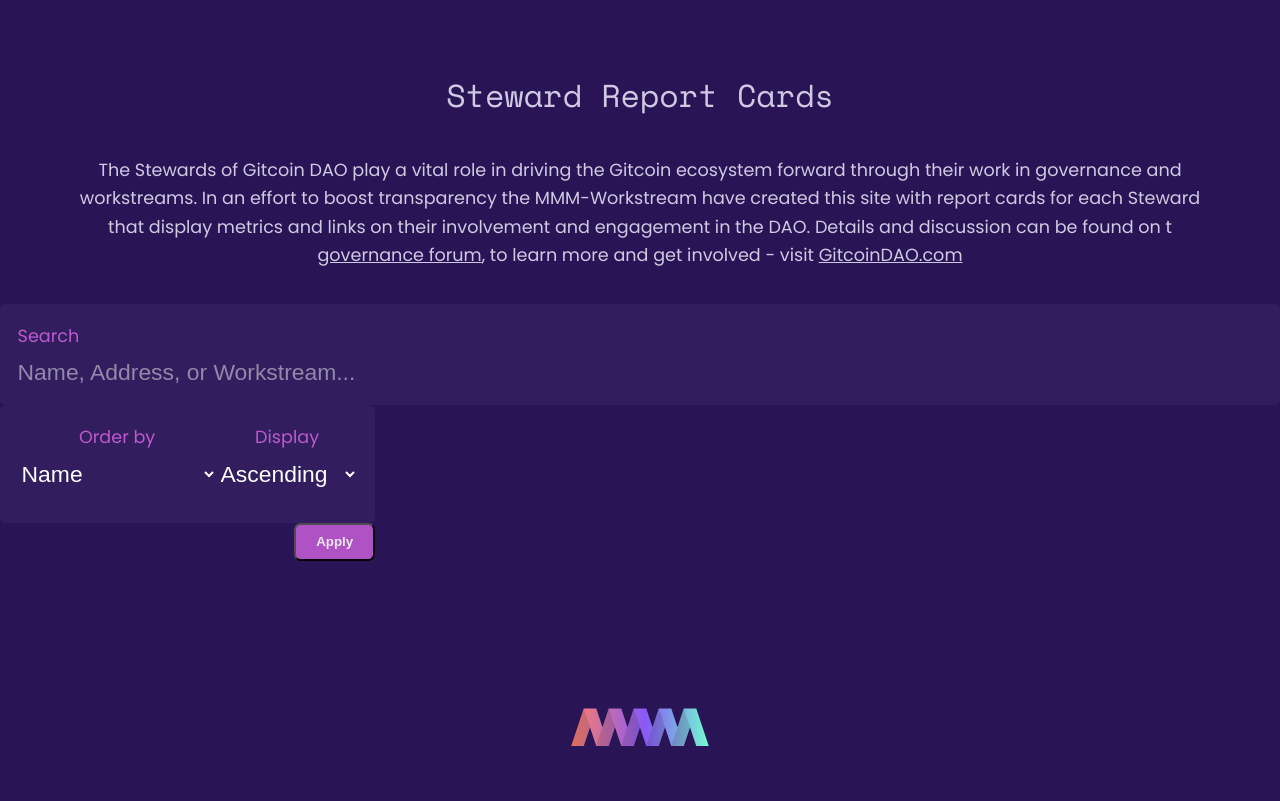
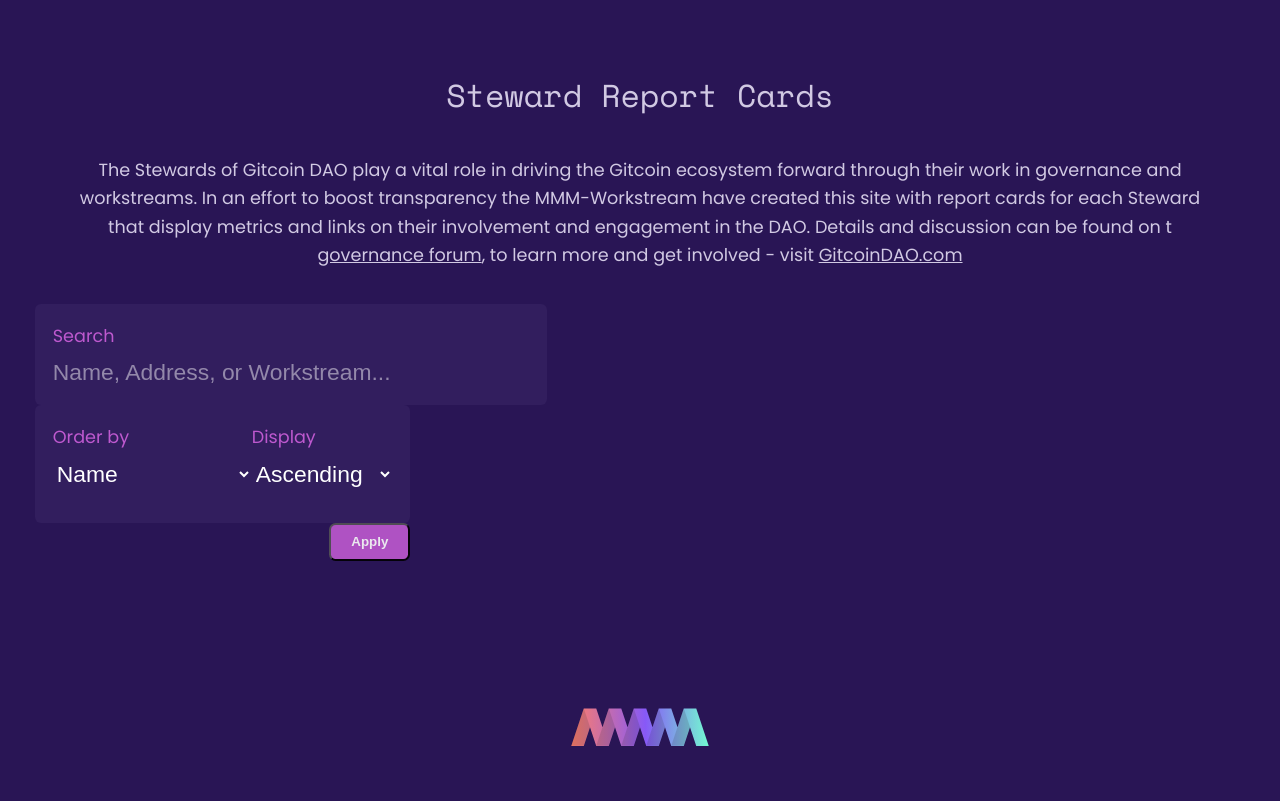
Before and after one commit to mmmgtc/stewards-v1.0, a Flask app: page / in a window 1280 px wide. Shown: the top 801 px of the page. Run offline with Flask 2, Linux system fonts and the light colour scheme; parts of the project's set-up code (start-up, migrations or seed data) failed here and were passed over.

Commit message:
Edit input styles

```diff
--- a/assets/css/app.css
+++ b/assets/css/app.css
@@ -278,10 +278,12 @@ section#gitcoindao a {
 }
 
 .ui {
+  width: 40vw;
   display: flex;
   flex-direction: row;
   align-items: center;
   justify-content: start;
+  margin: 0em 2em;
 }
 .ui .input-wrapper {
   padding: 1em;
@@ -302,6 +304,7 @@ section#gitcoindao a {
   color: var(--meteor);
 }
 .ui label {
+  width: 100%;
   text-align: left;
   font-size: 100%;
   margin-bottom: 0.5em;
```
